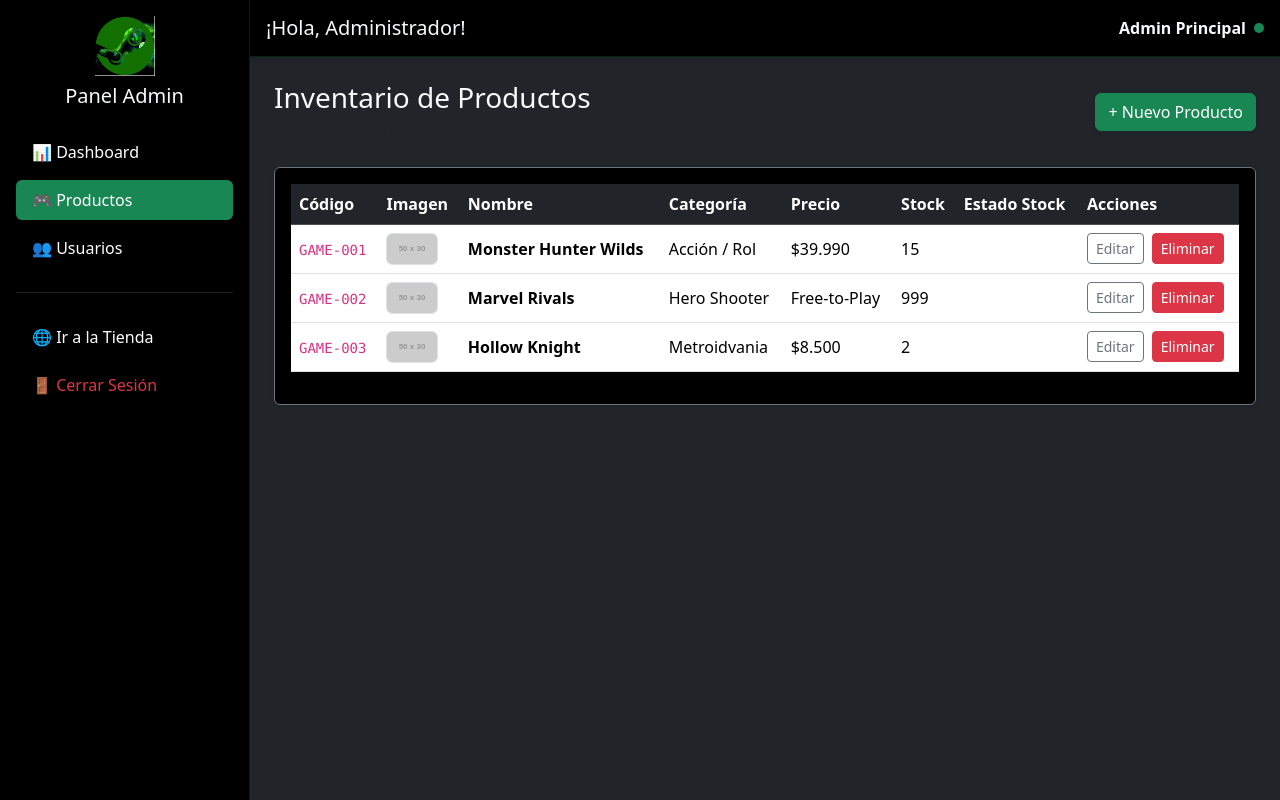
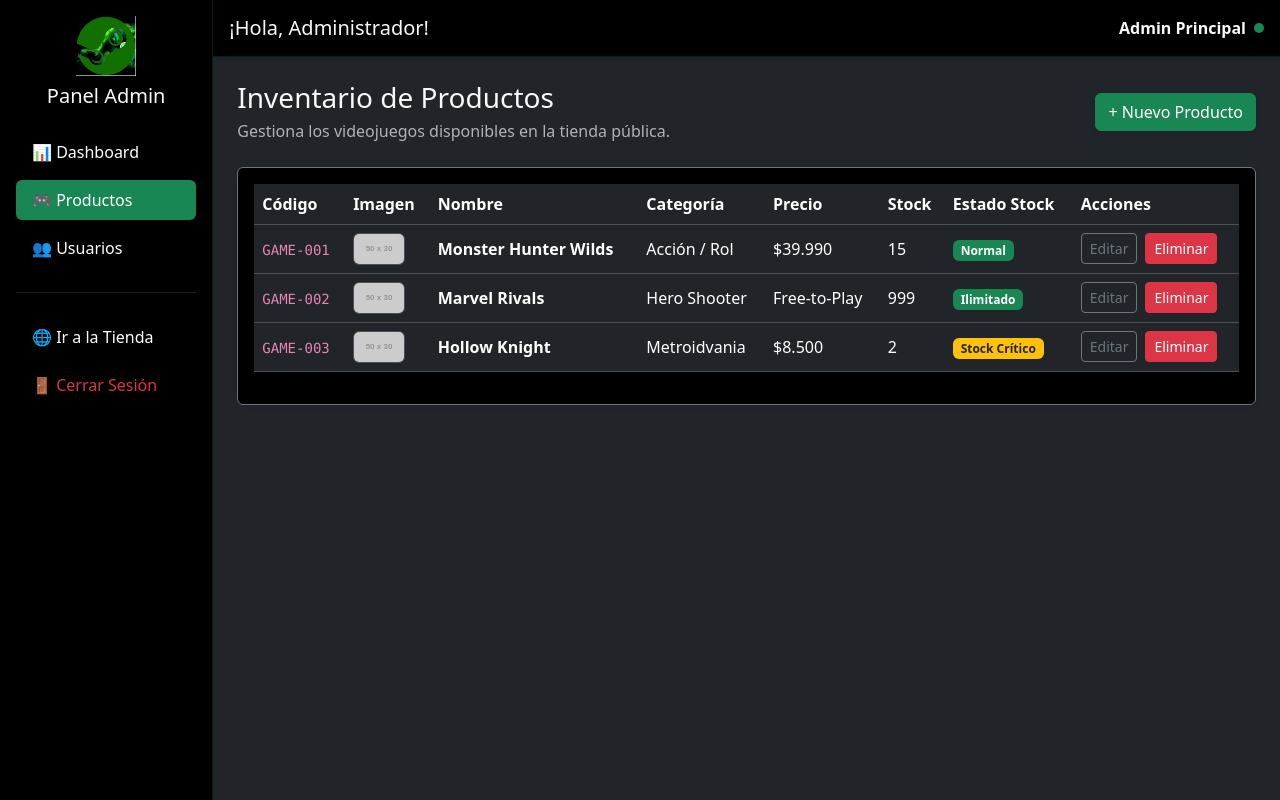
Before and after one commit to WinterNico/Proyecto-Semestral-Omega-Titanio, a React (Vite) app in the folder react-app/: page /admin/productos in a window 1280 px wide. Built offline with nearby package versions, Linux system fonts and the light colour scheme.

Commit message:
Se re-modificaron AdminLayout y Productos, correccion en los colores oscuros y agregacion de un row

```diff
--- a/react-app/src/components/layout/AdminLayout.jsx
+++ b/react-app/src/components/layout/AdminLayout.jsx
@@ -3,10 +3,11 @@ import { Outlet, NavLink, Link } from 'react-router-dom';
 
 const AdminLayout = () => {
     return (
-        // Usamos d-flex de Bootstrap para que el menu lateral y el contenido esten uno al lado del otro
-        <div className="admin-layout d-flex flex-column flex-md-row min-vh-100 bg-dark text-light">
+        // Se cambio d-flex por container-fluid y row para manejar las columnas responsivas de Bootstrap
+        <div data-bs-theme="dark" className="admin-layout container-fluid min-vh-100 bg-dark text-light p-0">
+            <div className="row g-0 min-vh-100">
                 {/* BARRA LATERAL (Sidebar) */}
-            <aside className="admin-sidebar bg-black text-light p-3 border-end border-success border-opacity-25" style={{ width: '250px' }}>
+                <aside className="admin-sidebar col-12 col-md-3 col-xl-2 bg-black text-light p-3 border-end border-success border-opacity-25">
                     <div className="sidebar-header text-center mb-4">
                         <img
                             src="../assets/img/logo.png"
@@ -19,10 +20,8 @@ const AdminLayout = () => {
                     </div>
 
                     <nav className="admin-nav" aria-label="Menú de administración">
-                    {/* flex-column de Bootstrap hace que la lista sea vertical */}
                         <ul className="nav flex-column gap-2">
                             <li className="nav-item">
-                            {/* NavLink añade la clase "active" automáticamente si la URL coincide */}
                                 <NavLink to="/admin" end className={({isActive}) => `nav-link text-white ${isActive ? 'bg-success text-white rounded' : ''}`}>
                                     📊 Dashboard
                                 </NavLink>
@@ -53,21 +52,21 @@ const AdminLayout = () => {
                 </aside>
 
                 {/* AREA CONTENIDO PRINCIPAL */}
-            <main className="admin-main flex-grow-1">
+                <main className="admin-main col-12 col-md-9 col-xl-10 d-flex flex-column">
                     <header className="admin-topbar d-flex justify-content-between align-items-center p-3 bg-black border-bottom border-success border-opacity-25 shadow-sm">
                         <h1 className="h5 mb-0">¡Hola, Administrador!</h1>
                         <div className="admin-profile-badge d-flex align-items-center gap-2">
                             <span className="fw-bold">Admin Principal</span>
-                        {/* Indicador estado en linea */}
                             <div className="bg-success rounded-circle" style={{ width: '10px', height: '10px' }}></div>
                         </div>
                     </header>
 
                     {/* Outlet renderiza la pagina que corresponda segun la URL */}
-                <section className="admin-content p-4">
+                    <section className="admin-content p-4 flex-grow-1">
                         <Outlet />
                     </section>
                 </main>
+            </div>
         </div>
     );
 };
--- a/react-app/src/pages/admin/AdminProductos.jsx
+++ b/react-app/src/pages/admin/AdminProductos.jsx
@@ -13,7 +13,7 @@ const AdminProductos = () => {
             precio: 39990,
             stock: 15,
             estadoTxt: 'Normal',
-            estadoClase: 'badge-success'
+            estadoClase: 'bg-success'
         },
         {
             id: 2,
@@ -24,7 +24,7 @@ const AdminProductos = () => {
             precio: 0,
             stock: 999,
             estadoTxt: 'Ilimitado',
-            estadoClase: 'badge-success'
+            estadoClase: 'bg-success'
         },
         {
             id: 3,
@@ -35,7 +35,7 @@ const AdminProductos = () => {
             precio: 8500,
             stock: 2,
             estadoTxt: 'Stock Crítico',
-            estadoClase: 'badge-warning'
+            estadoClase: 'bg-warning text-dark'
         }
     ]);
 
@@ -61,7 +61,7 @@ const AdminProductos = () => {
 
             <section className="admin-content">
                 <div className="table-responsive shadow-sm rounded bg-black border border-secondary p-3">
-                    <table className="table table-hover align-middle data-table" id="table-products">
+                    <table className="table table-dark table-hover align-middle data-table" id="table-products">
                         <thead className="table-dark">
                             <tr>
                                 <th>Código</th>
```
Lines whose indentation alone changed are shown as unchanged.
